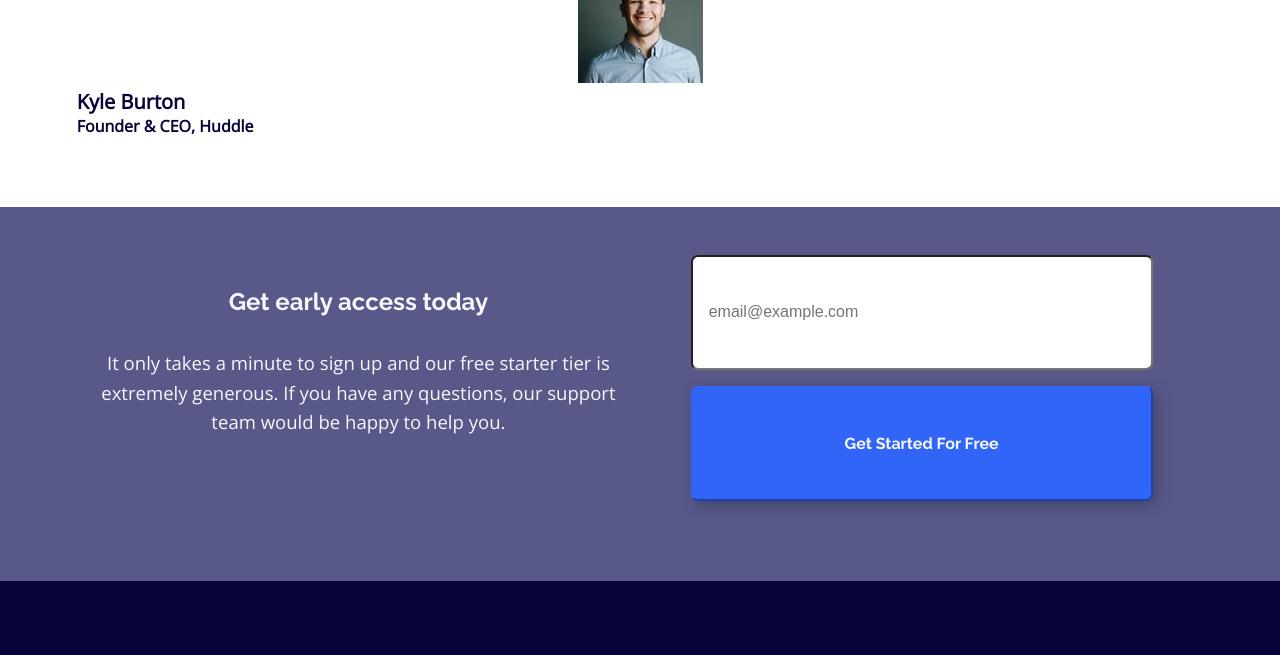
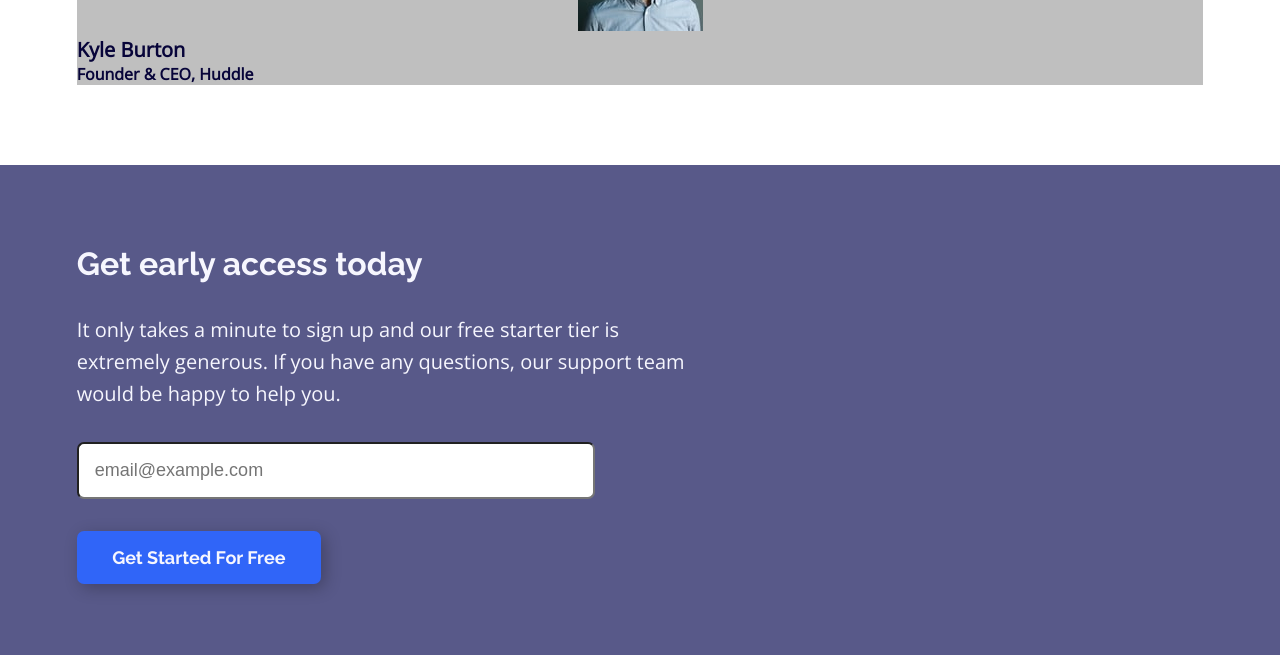
Before and after one commit to Ivanova24/fylo-landing-page-with-two-column-layout-master, a plain HTML site: page index.html in a window 1280 px wide. Shown: the part 2810-3465 px from the top of the page. Drawn offline with nearby package versions, Linux system fonts and the light colour scheme.

Commit message:
testimony

```diff
--- a/index.html
+++ b/index.html
@@ -93,7 +93,7 @@
     </div>
 
       <section class="access wrap">
-        <div class="description">
+        <div class="access-description">
           <h2 class="headings">Get early access today</h2>
           <p>
             It only takes a minute to sign up and our free starter tier is
@@ -102,8 +102,8 @@
           </p>
         </div>
         <form class="form form-access">
-          <input class="submit submit-access" type="email" name="email" placeholder="email@example.com" />
-          <button class="submit btn submit-access" type="submit">Get Started For Free</button>
+          <input class="submit input" type="email" name="email" placeholder="email@example.com" required/>
+          <button class="btn submit submit-access" type="submit">Get Started For Free</button>
         </form>
       </section>
 
--- a/styles.css
+++ b/styles.css
@@ -92,17 +92,23 @@ p {
 
 .submit {
   padding: 1rem;
-  font-size: 1.16rem;
+  font-size: large;
   border-radius: 7px;
 }
 
 .btn {
   color: var(--color-primary);
   background-color: var(--color-btn);
-  border-color: var(--color-btn);
+  box-shadow: 0.25rem 0.25rem 1rem rgb(0 0 0 / 25%);
+  border:none;
   font-family: 'Raleway';
   font-weight: 700;
-  box-shadow: 0.25rem 0.25rem 1rem rgb(0 0 0 / 25%);
+  cursor: pointer;
+  transition: all 0.5s ease-out;
+}
+
+.btn:hover {
+  background-color: var(--color-links);
 }
 
 /* ***site styles*** */
@@ -112,8 +118,7 @@ p {
 
 .wrap {
   display: grid;
-  /* grid-auto-flow: row; */
-  padding: 2.4rem clamp(2rem, 6vw, 90rem);
+  padding: 5rem clamp(2rem, 6vw, 90rem);
 }
 
 .header {
@@ -141,7 +146,6 @@ p {
 }
 
 .description {
-  margin: 2rem 0;
   text-align: center;
 }
 
@@ -159,16 +163,35 @@ p {
   font-family: var(--font-headings);
 }
 
+/* Section testimony */
+.testimony {
+  grid-template-columns: repeat(auto-fit, minmax(min-content, 610px));
+  justify-content: space-between;
+  background-color: var(--color-bg);
+row-gap: 5rem;
+}
+
 .testimony-description {
   text-align: initial;
 }
 
+/* section access */
 .access {
-  grid-template-columns: repeat(auto-fit, minmax(500px, 1fr));
+  grid-template-columns: repeat(auto-fit, minmax(min-content, 610px));
+  justify-content: space-between;
   background-color: var(--color-access);
   color: var(--color-primary);
-  padding-top: 3rem;
-  padding-bottom: 5rem;
+  row-gap: 2rem;
+}
+
+.access-description {
+  display: grid;
+  row-gap: 2rem;
+  text-align: center;
+}
+
+.access-description p {
+  font-size: 1.20rem;
 }
 
 .form-access {
@@ -176,10 +199,7 @@ p {
   margin: 0 auto;
 }
 
-.submit-access {
-  font-size: 1rem;
-}
-
+/* Sección footer */
 .footer-grid {
   display: grid;
   grid-template-columns: repeat(auto-fit, minmax(300px, 1fr));
@@ -188,8 +208,6 @@ p {
 
 .footer {
   background-color: var(--color-footer);
-  padding-top: 5rem;
-  padding-bottom: 3rem;
   row-gap: 3rem;
 }
 
@@ -235,4 +253,33 @@ p {
     justify-content: flex-start;
     align-items: flex-start;
   }
+
+  .access-description {
+    text-align: left;
 }
+
+.form-access{
+  width: 100%;
+  margin: 0;
+  row-gap: 2rem;
+}
+
+.submit-access {
+  width: 40%;
+}
+
+.input {
+  width: 85%;
+}
+}
+
+@media screen and (min-width: 1024px) {
+  .access-description  p{
+    font-size: 1.25rem;
+}
+
+.headings {
+  font-size: 2rem;
+}
+
+}
```
